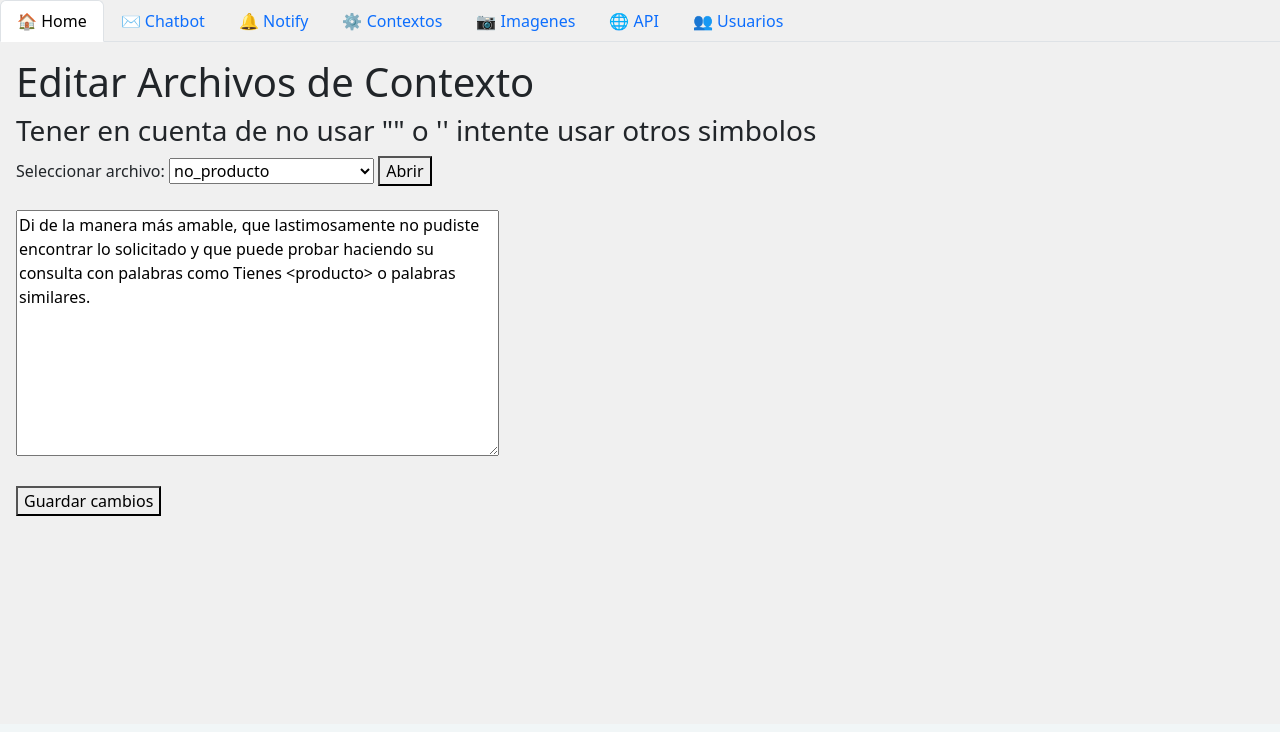
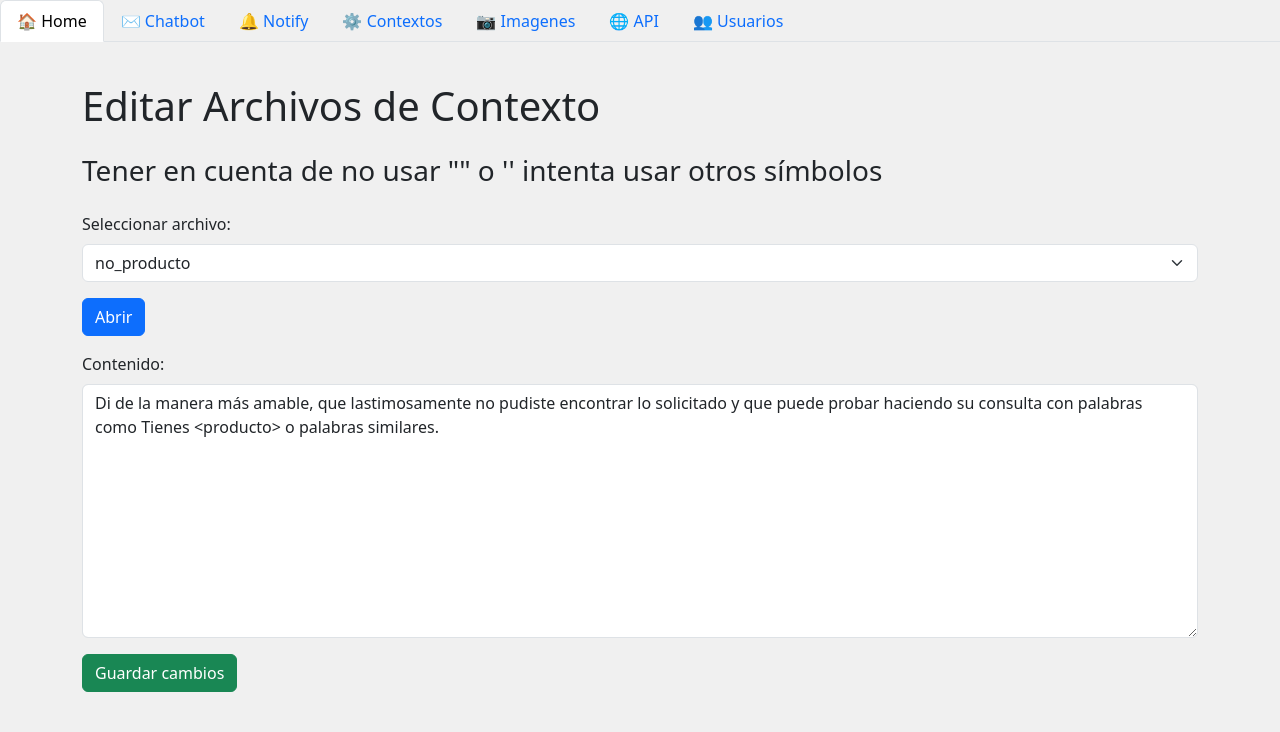
Before and after one commit to JorgeArguello1999/Flupi, a Flask app: page /configs/context_f/ in a window 1280 px wide. Shown: the part 76-808 px from the top of the page. Before the commit the page ends 592 px from the top, so only its background shows below. Run offline with Flask 3, Linux system fonts and the light colour scheme; a user stored in the database is signed in; data comes from the database, SQL or seed files in the repository; both versions use the stored data as it was after the commit.

Commit message:
feat: Mejora de diseño en Configs

```diff
--- a/configs/templates/context.html
+++ b/configs/templates/context.html
@@ -4,20 +4,28 @@
 {% block subtitle %} Context {% endblock %}
 
 {% block content %}
-   <h1>Editar Archivos de Contexto</h1>
-   <h3>Tener en cuenta de no usar "" o '' intente usar otros simbolos</h3>
+    <div class="container py-4">
+        <h1 class="mb-4">Editar Archivos de Contexto</h1>
+        <h3 class="mb-4">Tener en cuenta de no usar "" o '' intenta usar otros símbolos</h3>
 
         <form id="editForm">
-        <label for="filename">Seleccionar archivo:</label>
-        <select id="filename" name="filename">
+            <div class="mb-3">
+                <label for="filename" class="form-label">Seleccionar archivo:</label>
+                <select id="filename" name="filename" class="form-select">
                     {% for file in files %}
                         <option value="{{ file }}">{{ file }}</option>
                     {% endfor %}
                 </select>
-        <button id="openBtn" type="button">Abrir</button><br><br>
-        <textarea id="content" name="content" rows="10" cols="50"></textarea><br><br>
-        <button type="submit">Guardar cambios</button>
+            </div>
+            <button id="openBtn" type="button" class="btn btn-primary mb-3">Abrir</button><br>
+
+            <div class="mb-3">
+                <label for="content" class="form-label">Contenido:</label>
+                <textarea id="content" name="content" rows="10" cols="50" class="form-control"></textarea>
+            </div>
+            <button type="submit" class="btn btn-success">Guardar cambios</button>
         </form>
+    </div>
 
     <script src="{{ url_for('configs.static', filename='scripts_context.js') }}"></script>
 {% endblock %}
```
Also changed, not shown: configs/templates/change_images.html (+26 -11 lines), alarm_status.db. Lines whose indentation alone changed are shown as unchanged.
